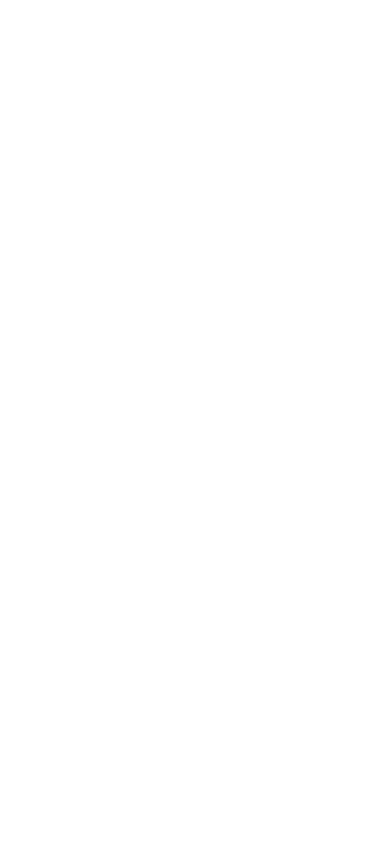
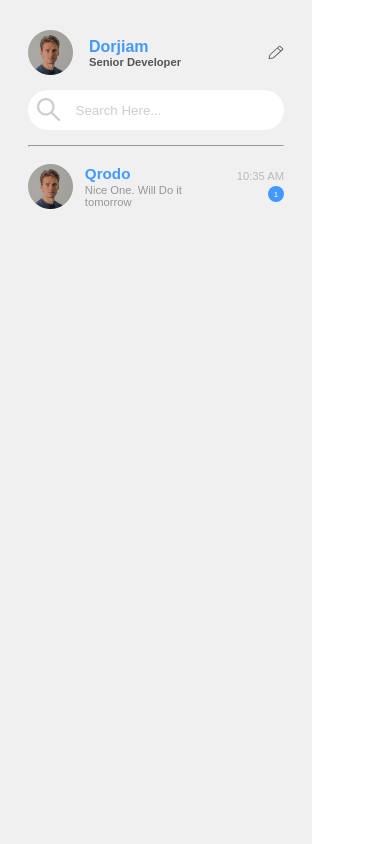
Before and after one commit to Dorjiam/Chatroom-App, a Django app: page / in a window 390 px wide. Before the commit the page is empty. Run offline with Django 5.2, Linux system fonts and the light colour scheme; some libraries are stand-ins or nearby versions.

Commit message:
Basic GroupNavbar UI completed (Not that responsive)

```diff
--- a/apps/backend/chatroom_app/main/views.py
+++ b/apps/backend/chatroom_app/main/views.py
@@ -1,4 +1,9 @@
 from django.shortcuts import render
 
 def index(request):
-    return render(request, "base.html")
+    user_info = {
+        "avatar_name": "avatar-1.png",
+        "username": "Dorjiam",
+        "bio": "Senior Developer",
+    }
+    return render(request, "components/group_navbar.html", user_info)
--- a/apps/frontend/static/styles/base.css
+++ b/apps/frontend/static/styles/base.css
@@ -4,11 +4,6 @@
 	padding: 0;
 	margin: 0;
 	color: white;
-}
-
-::selection {
-	background-color: greenyellow;
-	color: #fff;
 }
 
 html {
--- /dev/null
+++ b/apps/frontend/static/styles/group_navbar.css
@@ -0,0 +1,154 @@
+@font-face {
+	font-family: "Inter";
+	src: url("../assets/fonts/Inter-VariableFont.woff") format("woff");
+}
+
+.main-user {
+	display: flex;
+	justify-content: space-between;
+	align-items: center;
+	width: 256px;
+	font-family: "Inter";
+}
+
+.main-user .username {
+	width: fit-content;
+	margin-left: -70px;
+	font-weight: 600;
+}
+
+.main-user .name {
+	color: #4399ff;
+	font-size: 1rem;
+}
+
+.main-user .bio {
+	color: #545454;
+	font-size: 0.7rem;
+	font-weight: 650;
+}
+
+.main-user .edit-user {
+	height: fit-content;
+}
+
+.search {
+	display: flex;
+	justify-content: center;
+	align-items: center;
+	margin-top: 15px;
+	margin-bottom: 15px;
+	background-color: white;
+	border-radius: 20px;
+	width: 256px;
+	height: 40px;
+	column-gap: 15px;
+}
+
+.search input {
+	background-color: transparent;
+	color: black;
+	border: 0;
+	outline: 0;
+	width: 200px;
+	height: 24px;
+}
+
+.search input::placeholder {
+	opacity: 1;
+	color: #cdcdcd;
+}
+
+.search img {
+	width: 24px;
+}
+
+nav {
+	display: flex;
+	flex-wrap: wrap;
+	width: 312px;
+	justify-content: center;
+	align-items: center;
+	background-color: #f0f0f0;
+	height: 100dvh;
+}
+
+hr {
+	width: 256px;
+	margin-right: auto;
+	margin-bottom: 15px;
+}
+
+.container {
+	width: fit-content;
+	height: calc(100% - 60px);
+}
+
+.users {
+	width: 256px;
+	height: fit-content;
+}
+
+.users .user {
+	display: flex;
+	justify-content: space-between;
+	align-items: center;
+	width: 256px;
+	font-family: "Inter";
+	height: 48px;
+}
+
+.users .msg {
+	font-size: 0.7rem;
+	color: #959595;
+	font-weight: normal;
+	width: 110px;
+	height: 20px;
+	line-height: 12px;
+	margin-top: 2px;
+	font-weight: 500;
+	height: 100%;
+}
+
+.users .info .time {
+	color: #bababa;
+	font-weight: normal;
+	font-size: 0.7rem;
+	width: fit-content;
+}
+
+.users .info {
+	display: flex;
+	flex-flow: column;
+	align-items: center;
+	row-gap: 4px;
+}
+
+.users .info .number-bg {
+	background-color: #4399ff;
+	margin-left: auto;
+	padding: 4px;
+	border-radius: 50%;
+}
+
+.users .info .number {
+	color: white;
+	width: 8px;
+	height: 8px;
+	font-size: 8px;
+	text-align: center;
+	vertical-align: middle;
+}
+
+.users .username {
+	width: min-content;
+	font-weight: 600;
+	display: flex;
+	flex-wrap: wrap;
+	margin-left: -30px;
+}
+
+.users .name {
+	color: #4399ff;
+	font-size: 0.95rem;
+}
--- /dev/null
+++ b/apps/frontend/templates/components/group_navbar.html
@@ -0,0 +1,64 @@
+{% load static %}
+
+<!-- Stylesheets -->
+<link rel="stylesheet" href="{% static 'styles/base.css' %}?{% now 'U' %}" />
+<link
+	rel="stylesheet"
+	href="{% static 'styles/group_navbar.css' %}?{% now 'U' %}"
+/>
+
+<nav>
+	<div class="container">
+		<div class="main-user">
+			<img
+				src="../../static/assets/images/{{avatar_name}}"
+				alt=""
+				class="avatar"
+			/>
+			<div class="username">
+				<p class="name">{{username}}</p>
+				<p class="bio">{{bio}}</p>
+			</div>
+			<a href="">
+				<img
+					src="../../static/assets/images/clarity_pencil-line.svg"
+					alt="Edit Icon"
+					class="edit-user"
+				/>
+			</a>
+		</div>
+		<div class="search">
+			<img
+				src="../../static/assets/images/search.svg"
+				alt="Search Icon"
+				class="search-icon"
+			/>
+			<form action="get">
+				<input
+					type="search"
+					name="search-user"
+					id="search-user"
+					placeholder="Search Here..."
+				/>
+			</form>
+		</div>
+		<hr />
+		<div class="users">
+			<div class="user">
+				<img
+					src="../../static/assets/images/avatar-1.png"
+					alt="Avatar"
+					class="avatar"
+				/>
+				<div class="username">
+					<p class="name">Qrodo</p>
+					<p class="msg">Nice One. Will Do it tomorrow</p>
+				</div>
+				<div class="info">
+					<p class="time">10:35 AM</p>
+					<div class="number-bg"><p class="number">1</p></div>
+				</div>
+			</div>
+		</div>
+	</div>
+</nav>
```
Also changed, not shown: apps/frontend/static/assets/fonts/Inter-VariableFont.woff (added), apps/frontend/static/assets/images/Ellipse.svg (added), apps/frontend/static/assets/images/avatar-1.png (added), apps/frontend/static/assets/images/clarity_pencil-line.svg (added), apps/frontend/static/assets/images/search.svg (added).
